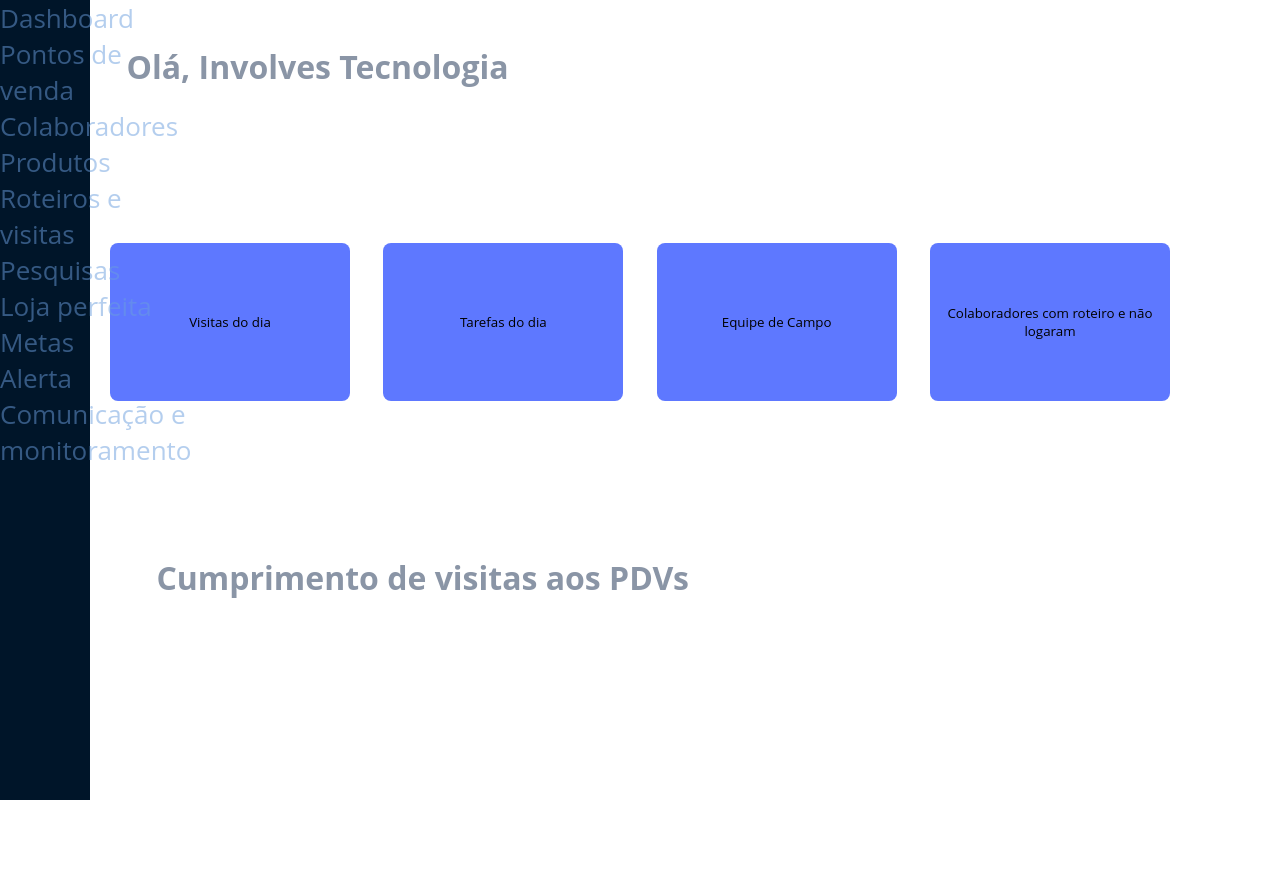
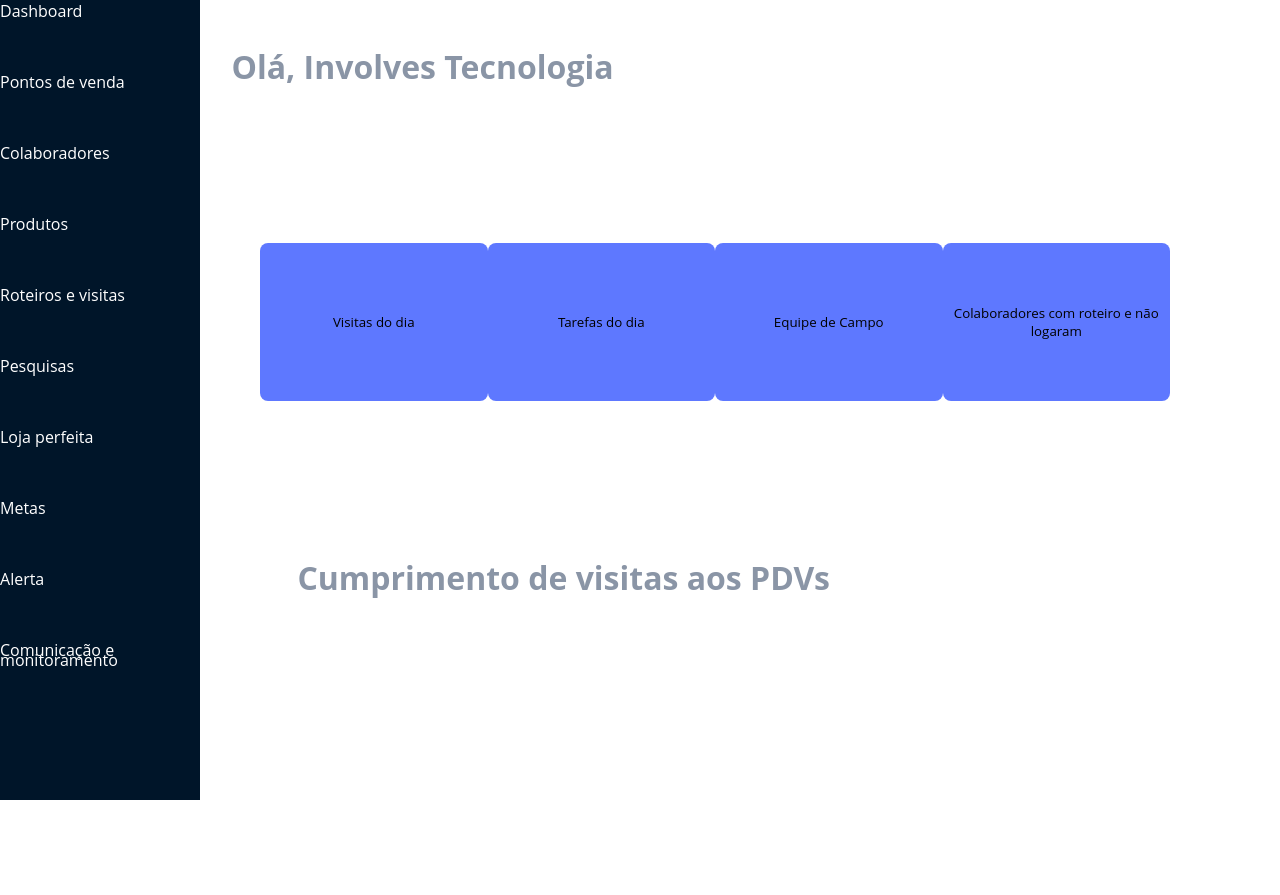
Before and after one commit to Limaaad/involves-pag-inicial, a plain HTML site: page index.html in a window 1280 px wide. After the commit the page ends 847 px from the top, so only its background shows below. Drawn offline with Linux system fonts and the light colour scheme.

Commit message:
Navegação arrumada

```diff
--- a/css/style.css
+++ b/css/style.css
@@ -1,24 +1,47 @@
 * {
     padding: 0;
     margin: 0;
-    /*background-color: #F0F2F5;*/
+    box-sizing: border-box;
     font-family: 'Open Sans';
 }
 
-#inv-menu {
-    display: flex;
-    position: absolute;
-    background-color: #001529;
-    width: 90px;
-    height: 100%;
+.container {
+    position: relative;
+    width: 100%;
 }
 
-.menu {
+.inv-menu {
+    position: fixed;
+    width: 200px;
     height: 100%;
-    font-size: 26px;
+    background-color: #001529;
 }
 
-.title {
+.inv-menu li:nth-child(1) {
+    margin-bottom: 40px;
+}
+
+.inv-menu li a {
+    position: relative;
+    display: block;
+    width: 100%;
+    display: flex;
+    text-decoration: none;
+    color: white;
+}
+
+.inv-menu ul li a .title {
+    position: relative;
+    display: block;
+    height: 25px;
+    line-height: 10px;
+}
+
+.container2 {
+    padding-left: 150px;
+}
+
+.title2 {
     display: flex;
     justify-content: center;
     width: 545px;
@@ -34,7 +57,6 @@
 
 .card1, .card2,
 .card3, .card4 {
-    display: flexbox;
     height: 158px;
     width: 240px;
     background-color:#5E78FF;
@@ -50,7 +72,7 @@
     padding: 45px;
 }
 
-.title2 {
+.title3 {
     display: flex;
     justify-content: flex-start;
     color: #8A95A6;
--- a/index.html
+++ b/index.html
@@ -8,21 +8,82 @@
     <title>Página Inicial</title>
 </head>
 <body>
-    <div id="inv-menu">
-        <nav class='menu' style="color: rgba(105, 157, 221, 0.5)">
-           <p>Dashboard</p>
-           <p>Pontos de venda</p>
-           <p>Colaboradores</p>
-           <p>Produtos</p>
-           <p>Roteiros e visitas</p>
-           <p>Pesquisas</p>
-           <p>Loja perfeita</p>
-           <p>Metas</p>
-           <p>Alerta</p>
-           <p>Comunicação e monitoramento</p>
-        </nav>
+    <div class="container">
+    <div class="inv-menu">
+           <ul>
+                <li>
+                    <a href="#">
+                        <span class="title">Dashboard</span>
+                    </a>
+                </li>
+           </ul>
+           <ul>
+            <li>
+                <a href="#">
+                    <span class="title">Pontos de venda</span>
+                </a>
+            </li>
+            </ul>
+            <ul>
+                <li>
+                    <a href="#">
+                        <span class="title">Colaboradores</span>
+                    </a>
+                </li>
+            </ul>
+            <ul>
+                <li>
+                    <a href="#">
+                        <span class="title">Produtos</span>
+                    </a>
+                </li>
+            </ul>
+            <ul>
+                <li>
+                    <a href="#">
+                        <span class="title">Roteiros e visitas</span>
+                    </a>
+                </li>
+            </ul>
+            <ul>
+                <li>
+                    <a href="#">
+                        <span class="title">Pesquisas</span>
+                    </a>
+                </li>
+            </ul>
+            <ul>
+                <li>
+                    <a href="#">
+                        <span class="title">Loja perfeita</span>
+                    </a>
+                </li>
+            </ul>
+            <ul>
+                <li>
+                    <a href="#">
+                        <span class="title">Metas</span>
+                    </a>
+                </li>
+            </ul>
+            <ul>
+                <li>
+                    <a href="#">
+                        <span class="title">Alerta</span>
+                    </a>
+                </li>
+            </ul>
+            <ul>
+                <li>
+                    <a href="#">
+                        <span class="title">Comunicação e monitoramento</span>
+                    </a>
+                </li>
+            </ul>
     </div>
-    <div class="title">
+    </div>
+    <div class="container2">
+    <div class="title2">
         <h1>Olá, Involves Tecnologia</h1>
     </div>
     <div class="card">
@@ -40,9 +101,10 @@
         </button>
     </div>
     <div class="aba2">
-        <h1 class="title2">
+        <h1 class="title3">
             Cumprimento de visitas aos PDVs
         </h1>
     </div>
+    </div>
 </body>
 </html>
```
